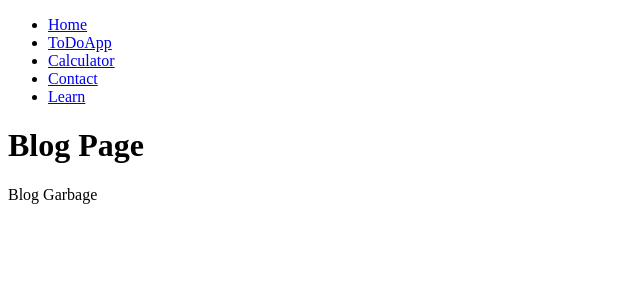
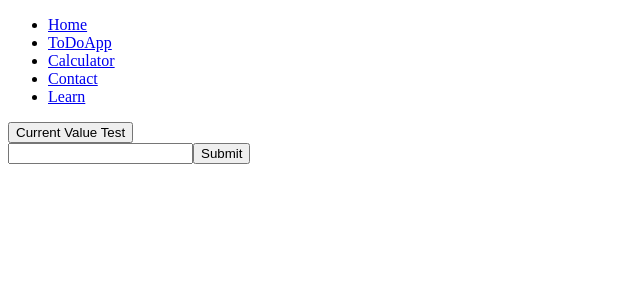
Before and after one commit to Mosjoandy/reactprac, a React (Create React App) app: page /calculator in a window 1280 px wide. Shown: the top 300 px of the page, without its empty margins (0-640 px from the left). Built offline with nearby package versions, Linux system fonts and the light colour scheme.

Commit message:
first input takes on submit

```diff
--- a/src/components/pages/Calculator.js
+++ b/src/components/pages/Calculator.js
@@ -1,12 +1,46 @@
 import React from "react";
 
-const Calculator = () => (
-  <div>
-    <h1>Blog Page</h1>
-    <p>
-      Blog Garbage
-    </p>
-  </div>
-);
+class Calculator extends React.Component {
+  constructor() {
+    super()
+    this.state = {
+      value1: "",
+      value2: "",
+      operator: ""
+    }
+
+    this.handleChange1 = this.handleChange1.bind(this);
+    // this.handleSubmit = this.handleSubmit.bind(this);
+    // this.currentValues = this.currentValues.bind(this);
+  }
+
+  currentValues() {
+    console.log("value1 = " + this.state.value1 + "\nvalue2 = " + this.state.value2 + "\noperator = " + this.state.operator)
+
+  }
+
+  handleChange1(event) {
+    this.setState({ value1: event.target.value })
+  }
+
+  handleSubmit(event) {
+    event.preventDefault();
+    console.log("submitted")
+  }
+
+  render() {
+    return (
+      <div>
+        <button tpye="button" onClick={() => this.currentValues()}>Current Value Test</button>
+        <form onSubmit={this.handleSubmit}>
+          <input type="text" value={this.state.value1} onChange={this.handleChange1} />
+          {/* <input type="text" value={this.state.operator} onChange={this.handleChange} />
+          <input type="text" value={this.state.value2} onChange={this.handleChange} /> */}
+          <input type="submit" value="Submit" />
+        </form>
+      </div>
+    )
+  }
+};
 
 export default Calculator;
--- a/src/components/pages/ToDoApp.js
+++ b/src/components/pages/ToDoApp.js
@@ -138,6 +138,7 @@ class ToDoApp extends Component {
               {toDoItem}
             </span>
             {/* <input type="checkbox" /> */}
+            {/* ^^^^^^ ABANDONED - original way to mark an item on the list as "done" */}
             <button type="button" onClick={() => this.destructoDisk(index)}>X</button>
           </li>
         ))}
```
